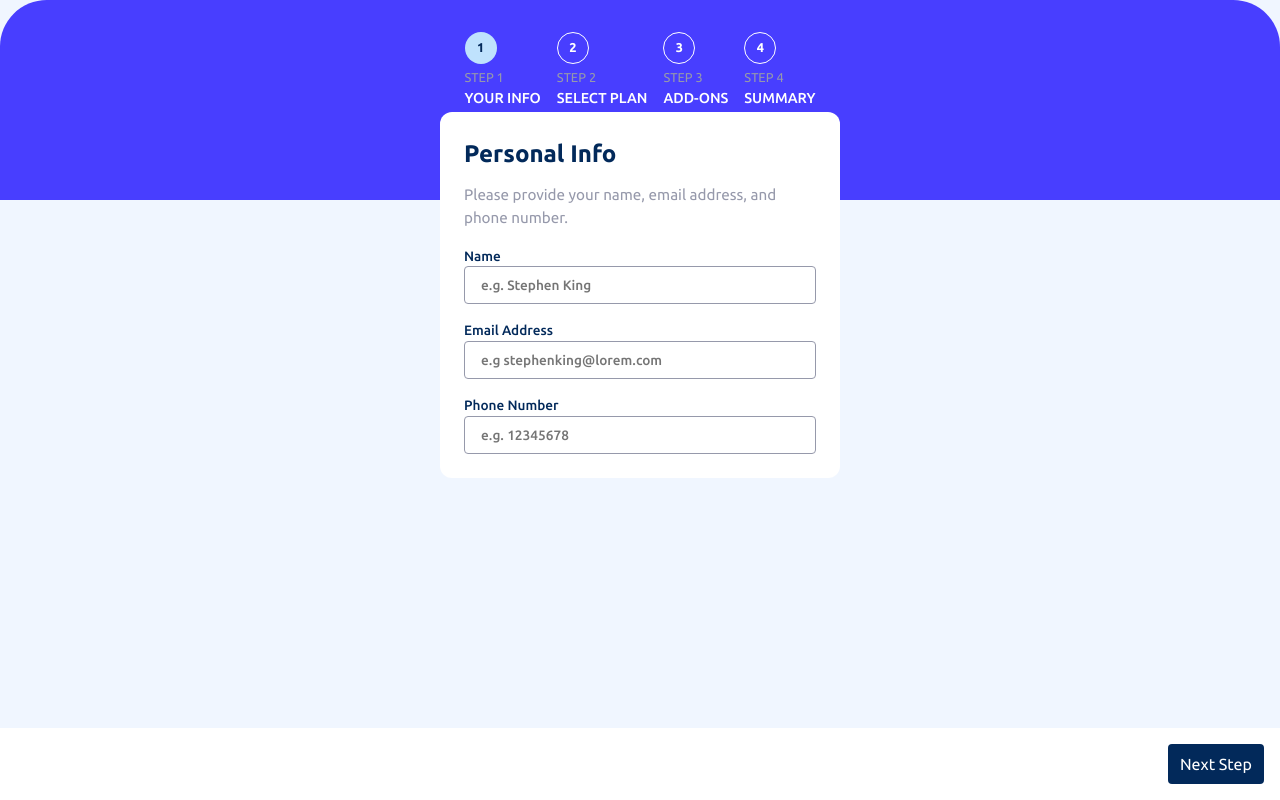
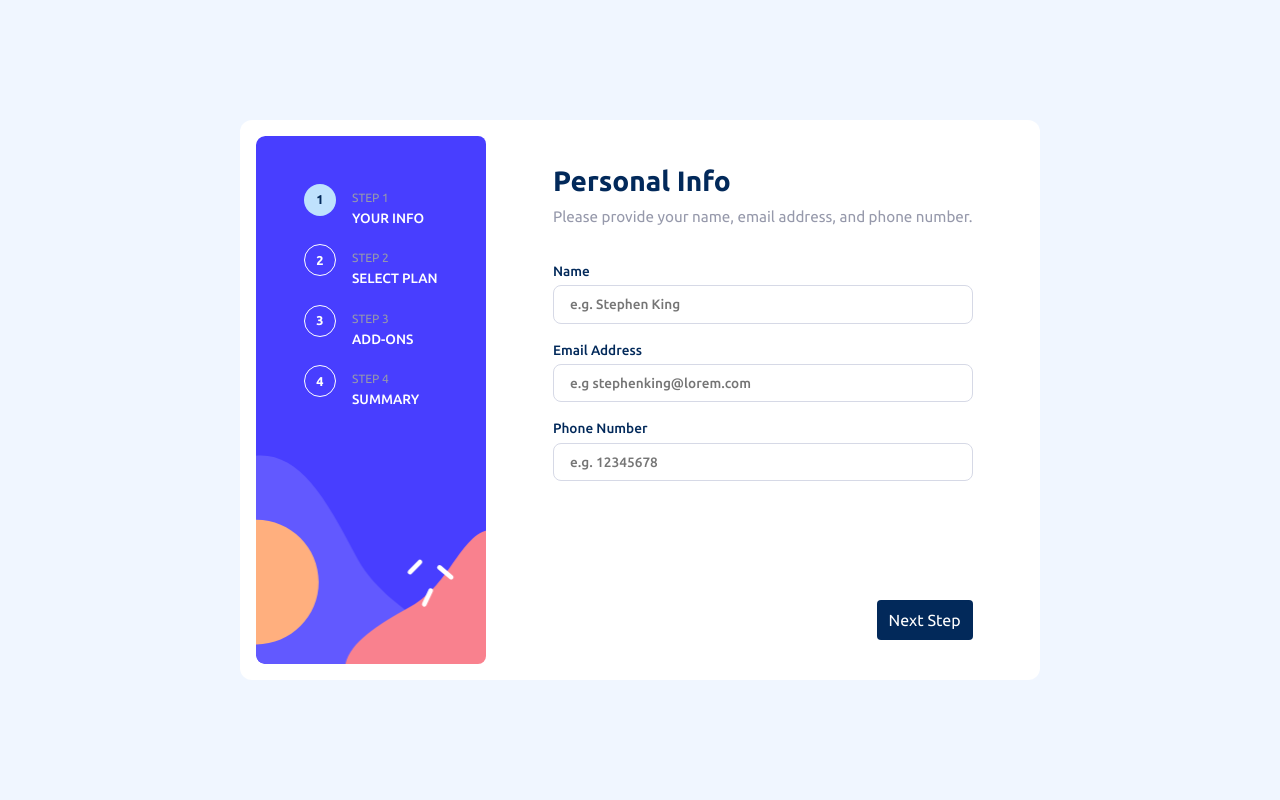
Before and after one commit to Appz-dk/multi-step-form, a React (Vite) app: page / in a window 1280 px wide. Built offline with nearby package versions, Linux system fonts and the light colour scheme.

Commit message:
Desktop styling done

```diff
--- a/src/App.css
+++ b/src/App.css
@@ -23,7 +23,7 @@
   --fs-400: 1rem;
   --fs-500: 1.125rem;
   --fs-600: 1.5rem;
-  --fs-700: 2rem;
+  --fs-700: 1.75rem;
 
   /* Border Radius */
   --sm-radius: 4px;
@@ -38,7 +38,7 @@
 }
 
 main {
-  height: 100vh;
+  min-height: 100vh;
 }
 
 /* Default button styling */
@@ -55,3 +55,10 @@
 button:hover {
   filter: brightness(150%);
 }
+
+@media screen and (min-width: 50em) {
+  .App {
+    display: grid;
+    place-items: center;
+  }
+}
--- a/src/components/form/SubscriptionForm.module.css
+++ b/src/components/form/SubscriptionForm.module.css
@@ -6,7 +6,7 @@
   width: 90%;
   max-width: 25rem;
   margin-inline: auto;
-  margin-top: -5.5rem;
+  margin-top: -4.5rem;
   box-shadow: 0 0 12px 4px rgba(99, 99, 99, 0.2);
 }
 
@@ -31,8 +31,41 @@
   font-weight: 500;
 }
 
-@media only screen and (min-width: 40em) {
+@media only screen and (min-width: 50em) {
   .form-wrapper {
     box-shadow: none;
+    margin-top: unset;
+
+    max-width: 65%;
+    padding-inline: 0;
+    padding-left: 1rem;
+  }
+
+  .form-wrapper form {
+    display: flex;
+    flex-direction: column;
+    justify-content: space-between;
+    margin-inline: auto;
+
+    max-width: 90%;
+  }
+
+  .form-layout {
+    display: flex;
+    background-color: var(--White);
+    border-radius: var(--lg-radius);
+    padding: 1rem;
+    margin-inline: auto;
+    max-width: 90%;
+    width: 50rem;
+    height: 35rem;
+    max-height: 90%;
+
+    min-height: 30rem;
+  }
+
+  .form-actions {
+    position: initial;
+    padding: unset;
   }
 }
--- a/src/components/form/SubscriptionForm.tsx
+++ b/src/components/form/SubscriptionForm.tsx
@@ -58,7 +58,7 @@
   }
 
   return (
-    <>
+    <div className={classes["form-layout"]}>
       <Sidebar currentStep={currentStepIndex + 1} />
       <section className={classes["form-wrapper"]}>
         <>
@@ -86,7 +86,7 @@
           {formIsDone && <FinalStep />}
         </>
       </section>
-    </>
+    </div>
   );
 };
 
--- a/src/components/formSteps/AddonsStep.module.css
+++ b/src/components/formSteps/AddonsStep.module.css
@@ -72,3 +72,23 @@
   color: var(--White);
   font-size: 0.75rem;
 }
+
+@media screen and (min-width: 50em) {
+  .addons {
+    width: 25rem;
+    max-width: 100%;
+  }
+
+  .addons h1 {
+    font-size: var(--fs-700);
+    margin-bottom: 0.25rem;
+  }
+
+  .addons > p {
+    margin-bottom: 2rem;
+  }
+
+  .addon-label {
+    padding: 1rem;
+  }
+}
--- a/src/components/formSteps/ConfirmStep.module.css
+++ b/src/components/formSteps/ConfirmStep.module.css
@@ -75,3 +75,35 @@
   color: var(--Purplish-blue);
   font-weight: 700;
 }
+
+@media screen and (min-width: 50em) {
+  .confirm {
+    max-width: 100%;
+    width: 25rem;
+  }
+
+  .confirm h1 {
+    font-size: var(--fs-700);
+    margin-bottom: 0.25rem;
+  }
+
+  .confirm > p {
+    margin-bottom: 2rem;
+  }
+
+  .confirm-prices {
+    padding: 1.5rem;
+  }
+
+  .confirm-plan {
+    margin-bottom: 1rem;
+  }
+
+  .confirm-addons div {
+    margin-top: 1rem;
+  }
+
+  .confirm-total {
+    padding-top: 1.5rem;
+  }
+}
--- a/src/components/formSteps/FinalStep.module.css
+++ b/src/components/formSteps/FinalStep.module.css
@@ -22,3 +22,11 @@
   text-align: center;
   font-size: 0.95rem;
 }
+
+@media screen and (min-width: 50em) {
+  .final-step {
+    align-content: center;
+    gap: 1rem;
+    padding-inline: 2rem;
+  }
+}
--- a/src/components/formSteps/PersonalInfoStep.module.css
+++ b/src/components/formSteps/PersonalInfoStep.module.css
@@ -24,8 +24,16 @@
   color: var(--Marine-blue);
   padding: 0.5rem 1rem;
   width: 100%;
-  border: 1px solid var(--Cool-gray);
-  border-radius: var(--sm-radius);
+  border: 1px solid var(--Light-gray);
+  border-radius: var(--md-radius);
+  margin-top: 0.25rem;
+  cursor: pointer;
+  outline: none;
+}
+
+.personal-info-fieldset input:hover,
+.personal-info-fieldset input:focus {
+  border-color: var(--Purplish-blue);
 }
 
 .label-container {
@@ -34,5 +42,20 @@
 }
 
 .label-container span {
-  color: hsl(0, 100%, 65%);
+  color: var(--Strawberry-red);
 }
+
+.personal-info-fieldset .input-error {
+  border-color: var(--Strawberry-red);
+}
+
+@media screen and (min-width: 50em) {
+  .personal-info-fieldset {
+    margin-top: 2rem;
+  }
+
+  .personal-info h1 {
+    font-size: var(--fs-700);
+    margin-bottom: 0.25rem;
+  }
+}
--- a/src/components/formSteps/PersonalInfoStep.tsx
+++ b/src/components/formSteps/PersonalInfoStep.tsx
@@ -14,7 +14,9 @@
       <h1>Personal Info</h1>
       <p>Please provide your name, email address, and phone number.</p>
       <fieldset className={classes["personal-info-fieldset"]}>
-        {personalInfo.map((info) => (
+        {personalInfo.map((info) => {
+          const inputHasError = errors[info.inputValue]?.message;
+          return (
             <div key={info.inputValue}>
               <div className={classes["label-container"]}>
                 <label>{info.label}</label>
@@ -22,9 +24,14 @@
                   <span role="alert">{errors[info.inputValue]?.message}</span>
                 )}
               </div>
-            <input placeholder={info.placeholder} {...register(info.inputValue, info.errorObj)} />
+              <input
+                className={inputHasError ? classes["input-error"] : ""}
+                placeholder={info.placeholder}
+                {...register(info.inputValue, info.errorObj)}
+              />
             </div>
-        ))}
+          );
+        })}
       </fieldset>
     </div>
   );
--- a/src/components/formSteps/PlanStep.module.css
+++ b/src/components/formSteps/PlanStep.module.css
@@ -19,6 +19,7 @@
 
 .plan-fieldset img {
   height: fit-content;
+  max-height: 3rem;
 }
 
 .plan-radio {
@@ -126,3 +127,24 @@
   -ms-transform: translateX(calc(var(--slider-width) - var(--width) * 1.6));
   transform: translateX(calc(var(--slider-width) - var(--width) * 1.6));
 }
+
+@media screen and (min-width: 50em) {
+  .plan-fieldset {
+    display: grid;
+    grid-template-columns: repeat(3, 1fr);
+    margin-block: 2rem;
+    max-width: 100%;
+    width: 30rem;
+  }
+
+  .plan-fieldset label {
+    flex-direction: column;
+    align-items: flex-start;
+    gap: 2.5rem;
+  }
+
+  .plan h1 {
+    font-size: var(--fs-700);
+    margin-bottom: 0.25rem;
+  }
+}
--- a/src/components/sidebar/Sidebar.module.css
+++ b/src/components/sidebar/Sidebar.module.css
@@ -1,9 +1,12 @@
-.sidebar {
+.sidebar-container {
   background-image: url("../../assets/images/bg-sidebar-mobile.svg");
   background-repeat: no-repeat;
   background-size: cover;
-  height: 25%;
-  min-height: 10rem;
+  height: 10rem;
+  max-height: 20%;
+}
+
+.sidebar {
   display: flex;
   justify-content: center;
   gap: 1rem;
@@ -39,20 +42,39 @@
 .sidebar-step-info p {
   color: var(--White);
   font-weight: 500;
-  font-size: 0.9rem;
+  font-size: 0.85rem;
 }
 
 .sidebar-step-info span {
   color: var(--Cool-gray);
-  font-size: 0.8rem;
+  font-size: 0.75rem;
 }
 
-@media only screen and (min-width: 40em) {
+@media only screen and (min-width: 50em) {
   .sidebar-step-info {
     display: initial;
   }
 
+  .sidebar-container {
+    max-height: unset;
+    height: 100%;
+    background-image: url("../../assets/images/bg-sidebar-desktop.svg");
+    max-width: 35%;
+    /* width: 20rem; */
+    border-radius: var(--md-radius);
+  }
+
+  .sidebar-step-container {
+    display: flex;
+    gap: 1rem;
+  }
+
   .sidebar {
-    background-image: url("../../assets/images/bg-sidebar-desktop.svg");
+    flex-direction: column;
+    padding: 3rem;
+  }
+
+  .sidebar-step-circle {
+    margin: unset;
   }
 }
--- a/src/components/sidebar/Sidebar.tsx
+++ b/src/components/sidebar/Sidebar.tsx
@@ -7,9 +7,10 @@
 
 const Sidebar: React.FC<SidebarProps> = ({ currentStep }) => {
   return (
+    <div className={classes["sidebar-container"]}>
       <div className={classes.sidebar}>
         {formSteps.map((step) => (
-        <div key={step.stepDescription}>
+          <div className={classes["sidebar-step-container"]} key={step.stepDescription}>
             <div className={classes["sidebar-step-circle"]}>
               <span data-active={currentStep === step.stepNumber}>{step.stepNumber}</span>
             </div>
@@ -20,6 +21,7 @@
           </div>
         ))}
       </div>
+    </div>
   );
 };
 
```
Lines whose indentation alone changed are shown as unchanged.
